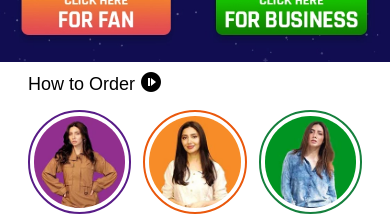
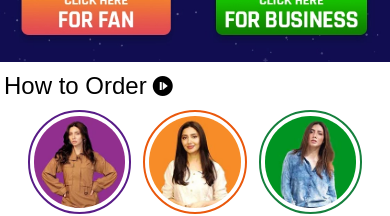
Before and after one commit to engrasim7445/star-bazaar-next-js, a Next.js app: page /home in a window 390 px wide. Shown: the part 268-484 px from the top of the page. Built offline with nearby package versions, Linux system fonts and the light colour scheme; a web font is replaced by a local one.

Commit message:
LETS WORK ON DETAIL PAGE OF CREATOR

```diff
--- a/src/app/home/sliderz.tsx
+++ b/src/app/home/sliderz.tsx
@@ -45,12 +45,11 @@ export default function Sliderz() {
             />
           </div>
         </div>
-
+        <div className="flex items-center text-2xl lg:hidden mb-2">
+            <h1 >How to Order  </h1>
+            <Iconz icon='not_started' clz='ps-1' />
+          </div>
         <div className="grid-cols-3 gap-3 md:gap-x-32 grid lg:hidden mx-6 md:mx-12" >
-        <div className="col-span-3 flex align-middle text-lg">
-          <h1 className='col-span-3 '>How to Order  </h1>
-          <Iconz icon='not_started' clz='ps-1' />
-          </div>
           <div className="col-span-1">
             <Image
               alt="Image"
--- a/src/shared/action/index.ts
+++ b/src/shared/action/index.ts
@@ -1,2 +1,2 @@
-export { LinkFooter, LinkRouter, LinkNav } from "./linkz";
+export { LinkFooter, LinkWrap, LinkNav } from "./linkz";
 export { BtnAlert, BtnRoute } from "./btn";
--- a/src/shared/action/linkz.tsx
+++ b/src/shared/action/linkz.tsx
@@ -1,30 +1,31 @@
 'use client';
 import Link from 'next/link';
-import { useRouter } from 'next/router';
 import { Iconz } from '..';
+import { useRouter } from 'next/navigation';
+
+
+// For Images and Buttons
+export function LinkWrap({ url, children }: any) {
+  return <Link href={url}  className='h-full cursor-pointer'>{children}</Link>;
+}
 
 export function LinkFooter({ url, clz, lbl }: any) {
   return (
     <Link
       href={url}
-      className={`flex content-center mb-2 hover:text-yellow-200 ${clz}`}
-    >
+      className={`flex content-center mb-2 hover:text-yellow-200 ${clz}`}>
       <Iconz icon="link" clz="px-3" />
       <span>{lbl}</span>
     </Link>
   );
 }
 
-export function LinkNav({ lbl, icon, clz }: any) {
+export function LinkNav({ lbl, icon, clz, url }: any) {
+  const router = useRouter();
   return (
-    <div className={`flex flex-col text-center cursor-pointer text-orange-400 ${clz}`}>
+    <div onClick={() => router.push(url)} className={`flex flex-col text-center cursor-pointer text-orange-400 ${clz}`}>
       <Iconz icon={icon} />
       <span> {lbl}</span>
     </div>
   );
 }
-
-export function LinkRouter({ url, children }: any) {
-  const router = useRouter();
-  return <div onClick={() => router.push(url)}>{children}</div>;
-}
--- a/src/theme/navbar.tsx
+++ b/src/theme/navbar.tsx
@@ -1,12 +1,12 @@
 // import BtnLink from "@/shared/button/btn-link";
 // import BtnRoute from "@/shared/button/btn-route";
 
-import { Iconz, Imgz, LinkNav } from '@/shared';
+import { Iconz, Imgz, LinkNav, LinkWrap } from '@/shared';
 import { Container } from '.';
 
 export function NavBar() {
   return (
-    <Container clz1='bg-nav1 sticky top-0 z-10' clz2=' py-1 '  >
+    <Container clz1="bg-nav1 sticky top-0 z-10" clz2=" py-1 ">
       <div
         className="col-span-2 md:col-span-1 md:order-1
       flex justify-center md:justify-end items-center
@@ -15,12 +15,14 @@ export function NavBar() {
         <LinkNav lbl="Notification" icon="link" />
       </div>
       <div className="col-span-8 md:col-span-2 flex justify-center  md:justify-start  ">
+        <LinkWrap url="/home">
           <Imgz
             // width="50"
             height="50"
             clz="mx-3"
             src="/icon/favicon-white.png"
           />
+        </LinkWrap>
       </div>
       <div className="col-span-2 md:col-span-1 flex justify-center items-center md:order-3 ">
         <LinkNav lbl="Profile" icon="link" />
@@ -28,21 +30,24 @@ export function NavBar() {
       <div className="col-span-10 md:col-span-6 flex justify-center items-center ">
         <div
           className="w-11/12 rounded-full flex justify-between items-center"
-          style={{ padding:'2px', height: '40px', border: '1px solid white' }}
+          style={{ padding: '2px', height: '40px', border: '1px solid white' }}
         >
           <input
             type="text"
-            style={{height: '100%', width: '100%'}}
+            style={{ height: '100%', width: '100%' }}
             className="bg-transparent text-white border-transparent w-full h-full mx-2 rounded-tl-full rounded-bl-full"
-            placeholder='Search your favorite creators'
+            placeholder="Search your favorite creators"
           />
+          <LinkWrap url="search">
             <button
               type="button"
-            style={{height: '100%'}}
-            className="flex items-center bg-[#06b22e] rounded-tr-full rounded-br-full ps-2 pe-4">
-            <Iconz icon="saved_search" clz='pe-2' />
+              style={{ height: '100%' }}
+              className="flex items-center bg-[#06b22e] rounded-tr-full rounded-br-full ps-2 pe-4"
+            >
+              <Iconz icon="saved_search" clz="pe-2" />
               Search
             </button>
+          </LinkWrap>
         </div>
       </div>
       <div className="col-span-2 md:col-span-2 flex items-center cursor-pointer">
```
Lines whose indentation alone changed are shown as unchanged.
